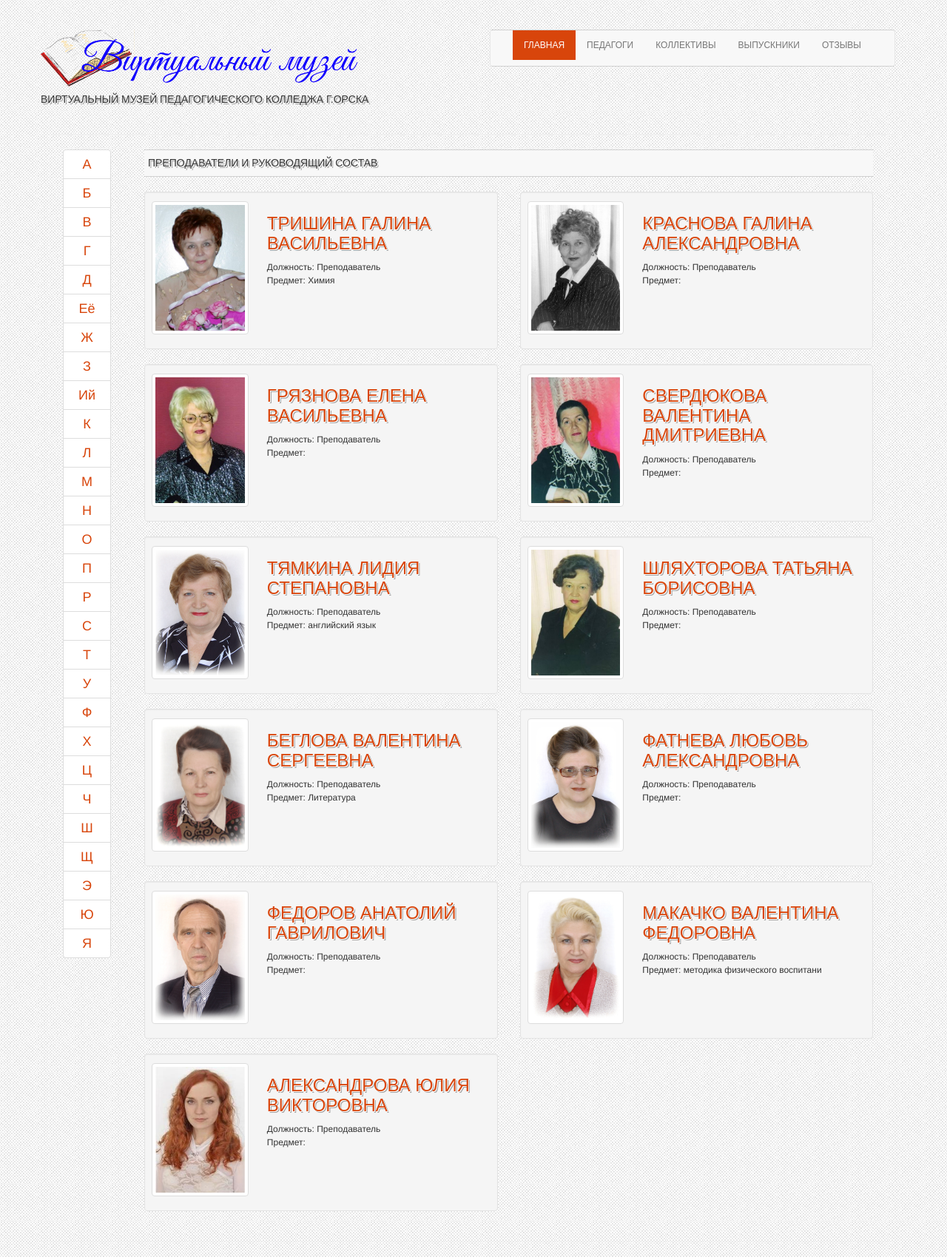
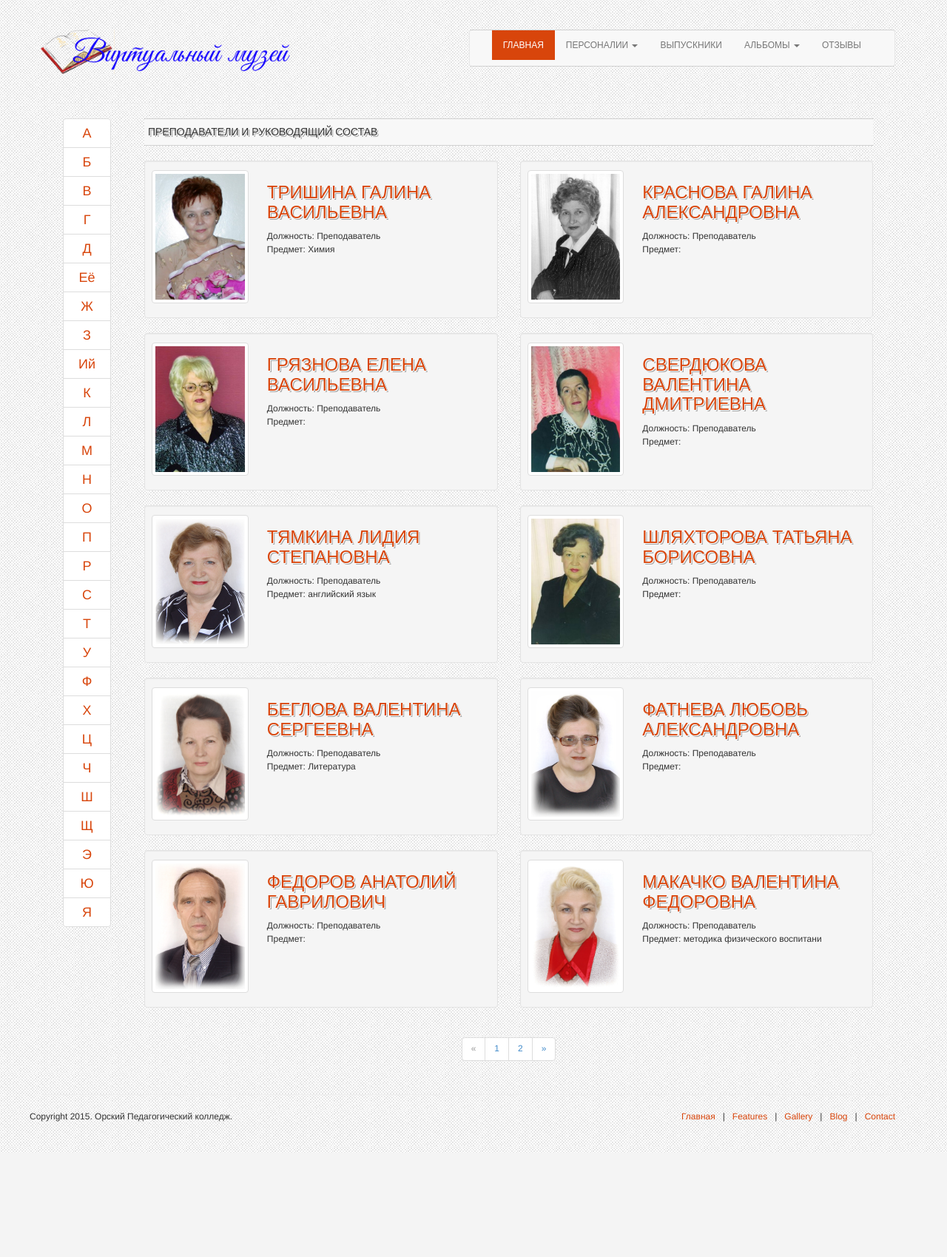
Before and after one commit to bondarenkoav/pedcolib, a Django app: page /teachers/ in a window 1280 px wide. Shown: the top 1699 px of the page at 74% size. After the commit the page ends 1558 px from the top, so only its background shows below. Run offline with Django 3.2, Linux system fonts and the light colour scheme; data comes from the database, SQL or seed files in the repository; both versions use the stored data as it was after the commit; some libraries are stand-ins or nearby versions.

Commit message:
Много чего поменяно
Меню, Пагинация преподов

```diff
--- a/groups/templates/groups.html
+++ b/groups/templates/groups.html
@@ -1,5 +1,6 @@
 {% extends 'base.html' %}
 {% load staticfiles %}
+
 {% block content %}
     <div class="row">
 
@@ -9,10 +10,9 @@
             <div class="row">
                 <h5 class="title-bg">Обращение к выпускникам</h5>
                 <div class="col-lg-4 col-md-4 col-sm-4 col-xs-4">
-                    <img src="{% static "static/main_image/face.png" %}" style="width: 100%; max-height: 200px;" class="img-thumbnail"/>
+                    <img src="{% static "static/img/creative.jpg" %}" style="width: 100%;" class="img-thumbnail"/>
                 </div>
                 <div class="col-lg-8 col-md-8 col-sm-8 col-xs-8">
-                    Просим Вас оставить о себе какие-либо данные. <br/>
                     Lorem ipsum dolor sit amet, consectetur adipiscing elit. Fusce felis odio, vehicula a malesuada ac, imperdiet eu arcu. In ligula velit, ornare sed ornare id, cursus nec arcu. Nullam id dolor augue. Integer maximus mattis diam vitae euismod. Integer et lacus risus. Proin in arcu ornare, consequat tortor non, feugiat risus. Fusce finibus leo tincidunt odio dictum ullamcorper. Suspendisse rutrum mi ipsum, in congue tortor gravida nec.
                 </div>
             </div>
--- a/home/templates/home.html
+++ b/home/templates/home.html
@@ -3,7 +3,7 @@
 
 {% block content %}
     <!-- Begin Headline -->
-    <div class="row headline">
+    <div class="row headline" style="margin-top: -15px;">
      	<!-- Slider Carousel
         ================================================== -->
         <div class="col-lg-8 col-md-8 col-sm-6 col-xs-12">
--- a/teachers/admin.py
+++ b/teachers/admin.py
@@ -2,7 +2,7 @@ from django.contrib import admin
 from teachers.models import teacher, Degreys, Ranks, Posts, categoryQval
 
 class teacherAdmin(admin.ModelAdmin):
-    fields = ['fullname','alias','ImagePath','post','rank','degree','categoryQval','subject','article']
+    fields = ['fullname','alias','ImagePath','post','rank','degree','categoryQval','subject','article','author']
     list_filter = ['publish_date']
     list_display = ['fullname', 'post', 'publish_date', 'author']
 
--- a/teachers/templates/teachers.html
+++ b/teachers/templates/teachers.html
@@ -86,6 +86,31 @@
                 </div>
             {% endfor %}
 
+        <div class="col-lg-12 col-md-12 col-sm-12 col-xs-12 text-center">
+            <ul class="pagination">
+
+                {% if teachers.has_previous %}
+                    <li><a href="/teachers/page/{{ teachers.previous_page_number }}/">&laquo;</a></li>
+                {% else %}
+                    <li class="disabled"><a href="">&laquo;</a></li>
+                {% endif %}
+
+                {% for page in teachers.paginator.page_range %}
+                    {% if page == teachers.value %}
+                        <li class="active"><a href="/teachers/page/{{ page }}/">{{ page }}</a></li>
+                    {% else %}
+                        <li><a href="/teachers/page/{{ page }}/">{{ page }}</a></li>
+                    {% endif %}
+                {% endfor %}
+
+                {% if teachers.has_next %}
+                    <li><a href="/teachers/page/{{ teachers.next_page_number }}/">&raquo;</a></li>
+                {% else %}
+                    <li class="disabled"><a href="">&raquo;</a></li>
+                {% endif %}
+
+            </ul>
+        </div>
     </div>
 
 {% endblock %}
--- a/teachers/urls.py
+++ b/teachers/urls.py
@@ -3,6 +3,7 @@ __author__ = 'ipman'
 from django.conf.urls import patterns, include, url
 
 urlpatterns = patterns('',
-    url(r'^(?P<teacher_id>\d+)/$', 'teachers.views.teacher_one'),
+    #url(r'^(?P<teacher_id>\d+)/$', 'teachers.views.teacher_one'),
+    url(r'^page/(\d+)/$', 'teachers.views.teachers_all'),
     url(r'^', 'teachers.views.teachers_all'),
 )
--- a/teachers/views.py
+++ b/teachers/views.py
@@ -1,11 +1,13 @@
 from django.shortcuts import render_to_response
 from teachers.models import teacher
+from django.core.paginator import Paginator
 
-def teachers_all(request):
-    return render_to_response('teachers.html', {
-        'teachers': teacher.objects.all()
-    }
-)
+def teachers_all(request, page_number=1):
+    args = {}
+    all_teachers = teacher.objects.all()
+    current_page = Paginator(all_teachers,10)
+    args['teachers'] = current_page.page(page_number)
+    return render_to_response('teachers.html', args)
 
 def teacher_one(request, teacher_id=1):
     return render_to_response('teacher.html', {
--- a/templates/base.html
+++ b/templates/base.html
@@ -63,15 +63,14 @@
          <div class="row header">
          <!-- Begin Header -->
             <!-- Logo -->
-             <div class="col-lg-5 col-md-5 col-sm-5 col-xs-5 logo">
+             <div class="col-lg-4 col-md-4 col-sm-4 col-xs-4 logo">
                  <a href="/">
-                     <img src="{% static "static/img/logo.png" %}" alt="logo" style="width: 99%;"/>
+                     <img src="{% static "static/img/logo.png" %}" alt="logo" style="width: 100%;"/>
                  </a>
-                 <h5>Виртуальный музей Педагогического колледжа г.Орска</h5>
              </div>
 
             <!-- Main Navigation -->
-             <div class="col-lg-7 col-md-7 col-sm-7 col-xs-7 navigation">
+             <div class="col-lg-8 col-md-8 col-sm-8 col-xs-8 navigation">
 
                  <nav class="navbar navbar-default" role="navigation">
                      <div class="container-fluid">
@@ -80,9 +79,24 @@
                          <div class="collapse navbar-collapse" id="bs-example-navbar-collapse-1">
                              <ul class="nav navbar-nav">
                                  <li class="active"><a href="/">Главная</a></li>
-                                 <li><a href="/teachers/">Педагоги</a></li>
-                                 <li><a href="/groups/">Коллективы</a></li>
+                                 <li class="dropdown">
+                                     <a href="#" class="dropdown-toggle" data-toggle="dropdown">Персоналии <b class="caret"></b></a>
+                                     <ul class="dropdown-menu">
+                                         <li><a href="/leaders/">Руководители</a></li>
+                                         <li><a href="/teachers/">Преподаватели</a></li>
+                                         <li><a href="/dynasties/">Династии</a></li>
+                                         <li><a href="/veterans/">Ветераны</a></li>
+                                         <li><a href="/groups/">Коллективы</a></li>
+                                     </ul>
+                                 </li>
                                  <li><a href="/graduates/">Выпускники</a></li>
+                                 <li class="dropdown">
+                                     <a href="#" class="dropdown-toggle" data-toggle="dropdown">Альбомы <b class="caret"></b></a>
+                                     <ul class="dropdown-menu">
+                                         <li><a href="/leaders/">Фотоальбом</a></li>
+                                         <li><a href="/teachers/">Видеоальбом</a></li>
+                                     </ul>
+                                 </li>
                                  <li><a href="/responses/">Отзывы</a></li>
                              </ul>
                          </div><!-- /.navbar-collapse -->
```
Also changed, not shown: pedcolib_db.sqlite3, static/img/creative.jpg (added), static/img/graduates.jpg, static/img/kollektives.jpg (added), static/main_image/teachers/aleksandrova.JPG (added), static/main_image/teachers/aleksandrova_XAGwEfD.JPG (added).
